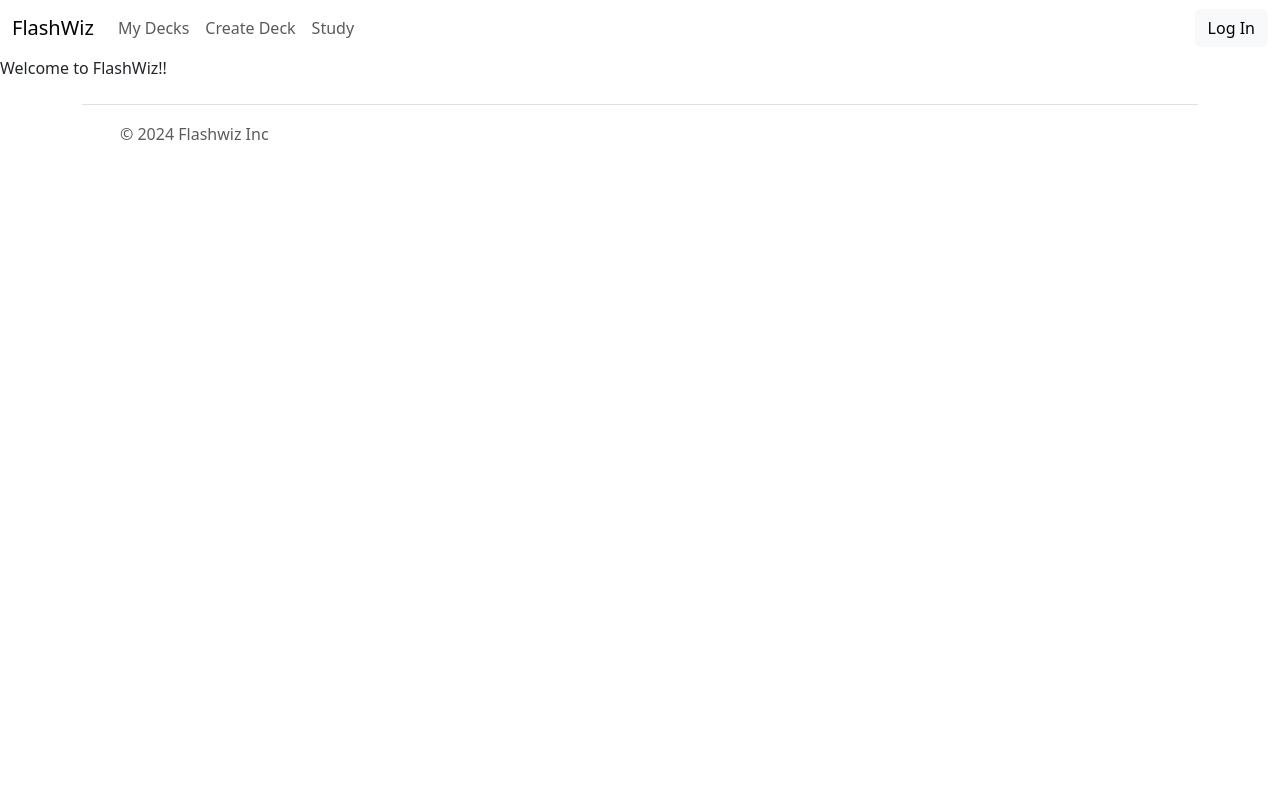
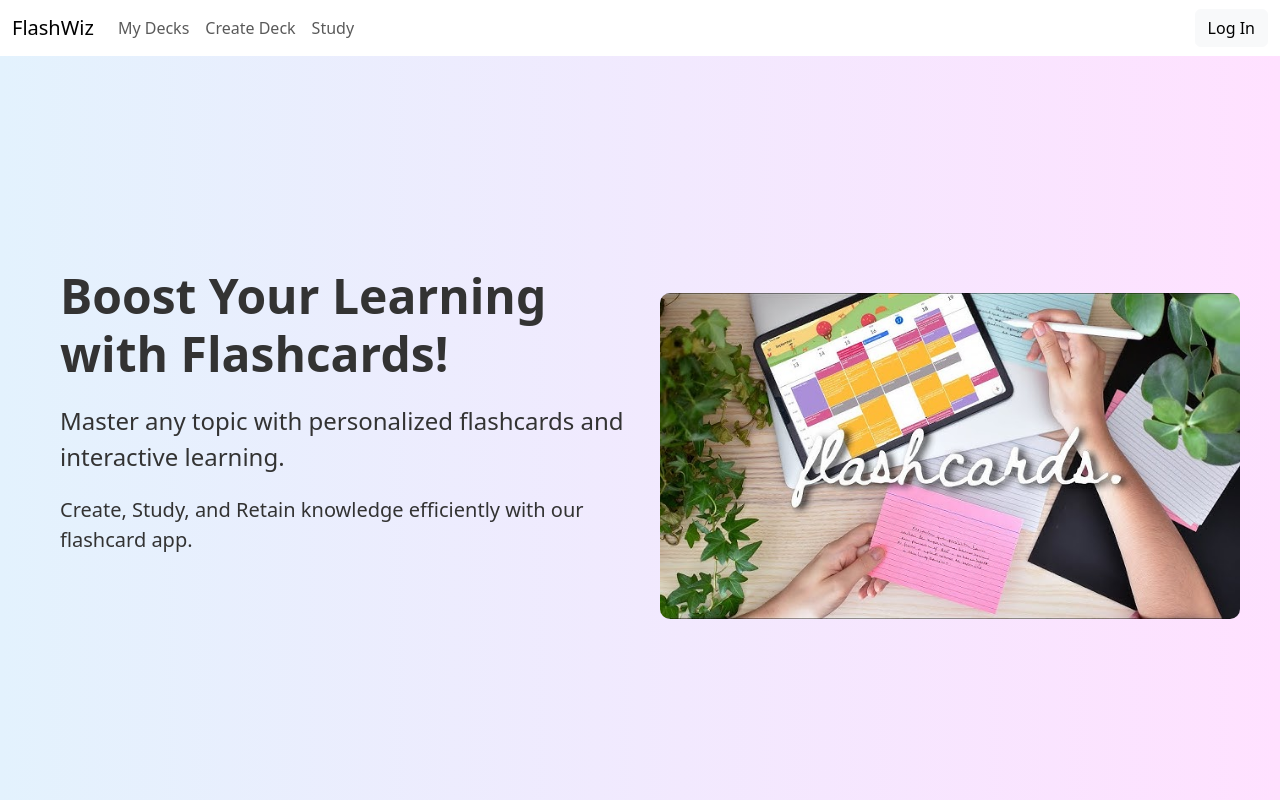
Before and after one commit to kpbhumika/flashWiz, a React (Create React App) app in the folder client/: page / in a window 1280 px wide. Shown: the top 800 px of the page. Built offline with nearby package versions, Linux system fonts and the light colour scheme; no server answers.

Commit message:
added homepage content

```diff
--- a/client/src/App.js
+++ b/client/src/App.js
@@ -10,6 +10,7 @@ import DeckForm from "./components/DeckForm";
 import Study from "./components/Study";
 import FlashcardForm from "./components/FlashcardForm";
 import PublicFlashcards from "./components/PublicFlashcards";
+import HomePage from "./components/HomePage";
 import React from "react";
 import { createBrowserRouter, RouterProvider } from "react-router-dom";
 
@@ -18,7 +19,7 @@ function App() {
   const router = createBrowserRouter([
     {
       path: "/",
-      element: <>Welcome to FlashWiz!!</>,
+      element: <HomePage/>,
     },
     {
       path: "/login",
--- /dev/null
+++ b/client/src/components/HomePage.js
@@ -0,0 +1,35 @@
+import React from 'react';
+import "../HeroSection.css";
+
+const HomePage = () => {
+  return (
+    <section className="hero-section">
+      <div className="hero-container">
+        {/* Left Section: Text Content */}
+        <div className="hero-text">
+          <h1 className="hero-heading">
+            Boost Your Learning with Flashcards!
+          </h1>
+          <p className="hero-subheading">
+            Master any topic with personalized flashcards and interactive learning.
+          </p>
+          <p className="hero-description">
+            Create, Study, and Retain knowledge efficiently with our flashcard app.
+          </p>
+          {/* <div className="cta-buttons">
+            <button className="cta-button">Get Started</button>
+            <button className="cta-button secondary">Create Your First Deck</button>
+          </div> */}
+        </div>
+
+        {/* Right Section: Image */}
+        <div className="hero-image">
+          {/* Add an image or graphic here */}
+          <img src="/flashcard.jpg" alt="Person using flashcards" />
+        </div>
+      </div>
+    </section>
+  );
+};
+
+export default HomePage;
```
